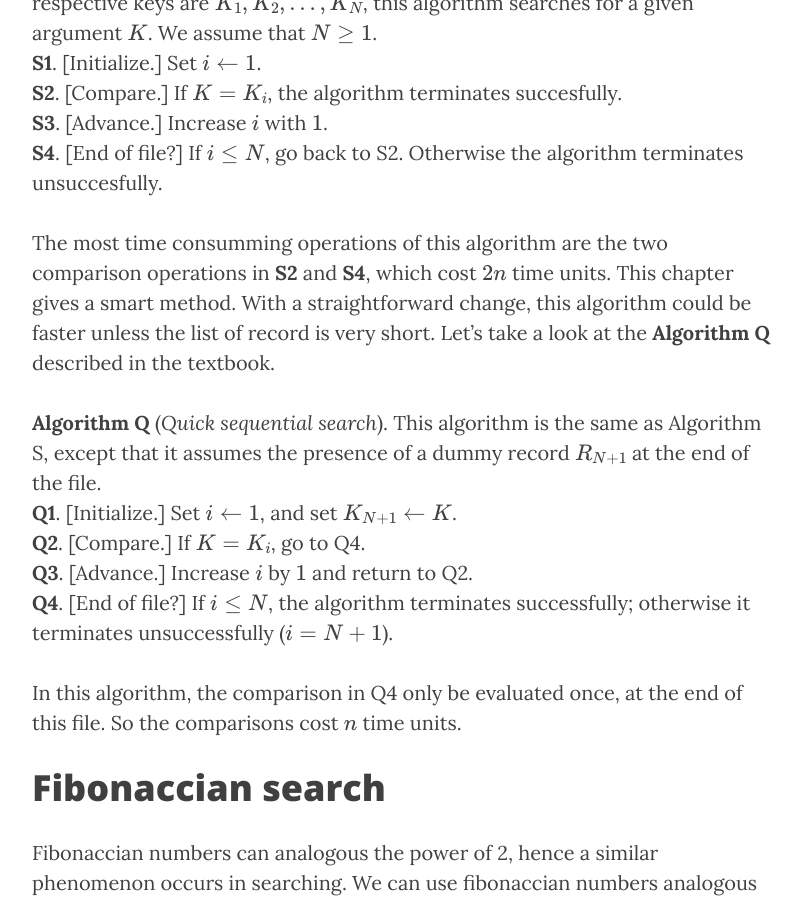
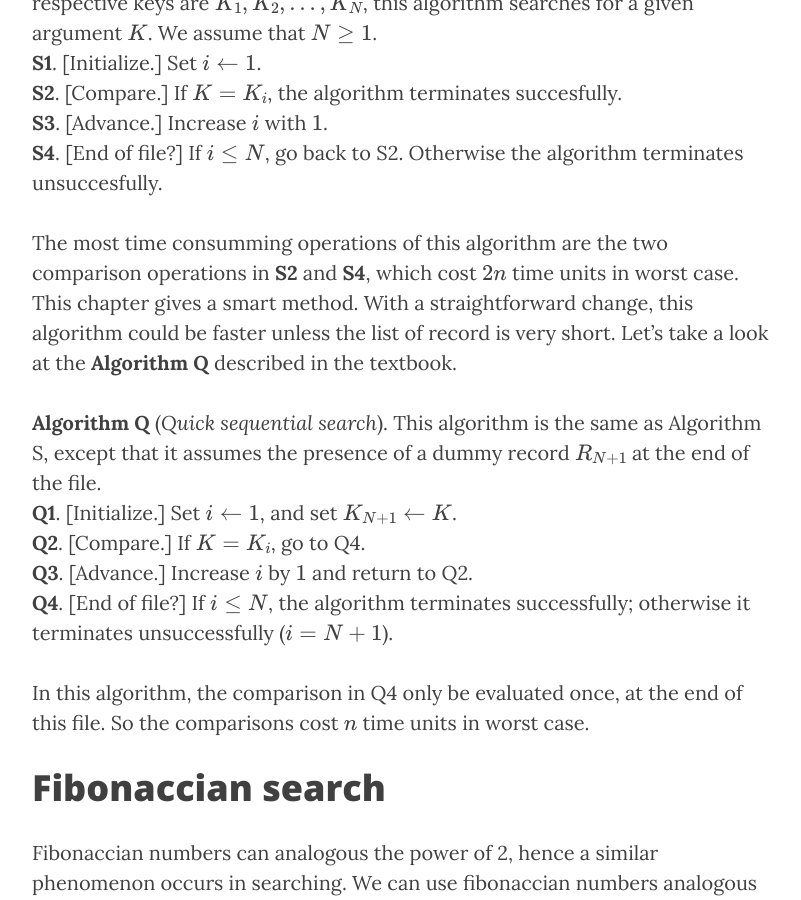
Before and after one commit to Mungyi/chaopli.github.io, a Jekyll site: the page built from _posts/2015-09-26-sequantial_fibonacci_search.md, in a window 1280 px wide and 900 px high, scrolled down 955 px. Shown: the whole window, without its empty margins (233-1034 px from the left). Built offline with Jekyll 4.4.1, drawn with Linux system fonts in a browser that asks for light colours; nearby versions of some CDN libraries; formulas are drawn with MathJax 3.

Commit message:
modified terminologies in post sequential search and fibonaccian search

```diff
--- a/_posts/2015-09-26-sequantial_fibonacci_search.md
+++ b/_posts/2015-09-26-sequantial_fibonacci_search.md
@@ -16,7 +16,7 @@
 **S3**. \[Advance.\] Increase $i$ with $1$. \\
 **S4**. \[End of file?\] If $i\leq N$, go back to S2. Otherwise the algorithm terminates unsuccesfully.
 
-The most time consumming operations of this algorithm are the two comparison operations in **S2** and **S4**, which cost $2n$ time units. This chapter gives a smart method. With a straightforward change, this algorithm could be faster unless the list of record is very short. Let's take a look at the **Algorithm Q** described in the textbook.
+The most time consumming operations of this algorithm are the two comparison operations in **S2** and **S4**, which cost $2n$ time units in worst case. This chapter gives a smart method. With a straightforward change, this algorithm could be faster unless the list of record is very short. Let's take a look at the **Algorithm Q** described in the textbook.
 
 **Algorithm Q** (*Quick sequential search*). This algorithm is the same as Algorithm S, except that it assumes the presence of a dummy record $R\_{N+1}$ at the end of the file. \\
 **Q1**. \[Initialize.\] Set $i\leftarrow1$, and set $K\_{N+1}\leftarrow K$. \\
@@ -24,7 +24,7 @@
 **Q3**. \[Advance.\] Increase $i$ by $1$ and return to Q2. \\
 **Q4**. \[End of file?\] If $i\leq N$, the algorithm terminates successfully; otherwise it terminates unsuccessfully ($i=N+1$).
 
-In this algorithm, the comparison in Q4 only be evaluated once, at the end of this file. So the comparisons cost $n$ time units.
+In this algorithm, the comparison in Q4 only be evaluated once, at the end of this file. So the comparisons cost $n$ time units in worst case.
 
 # Fibonaccian search
 Fibonaccian numbers can analogous the power of 2, hence a similar phenomenon occurs in searching. We can use fibonaccian numbers analogous binary search. This procedure here about to discuss should be distinguished with another numerical procedure called "Fibonacci search", which is used to locate the maximum of a unimodal function [^avriel1966optimality]. \\
```
